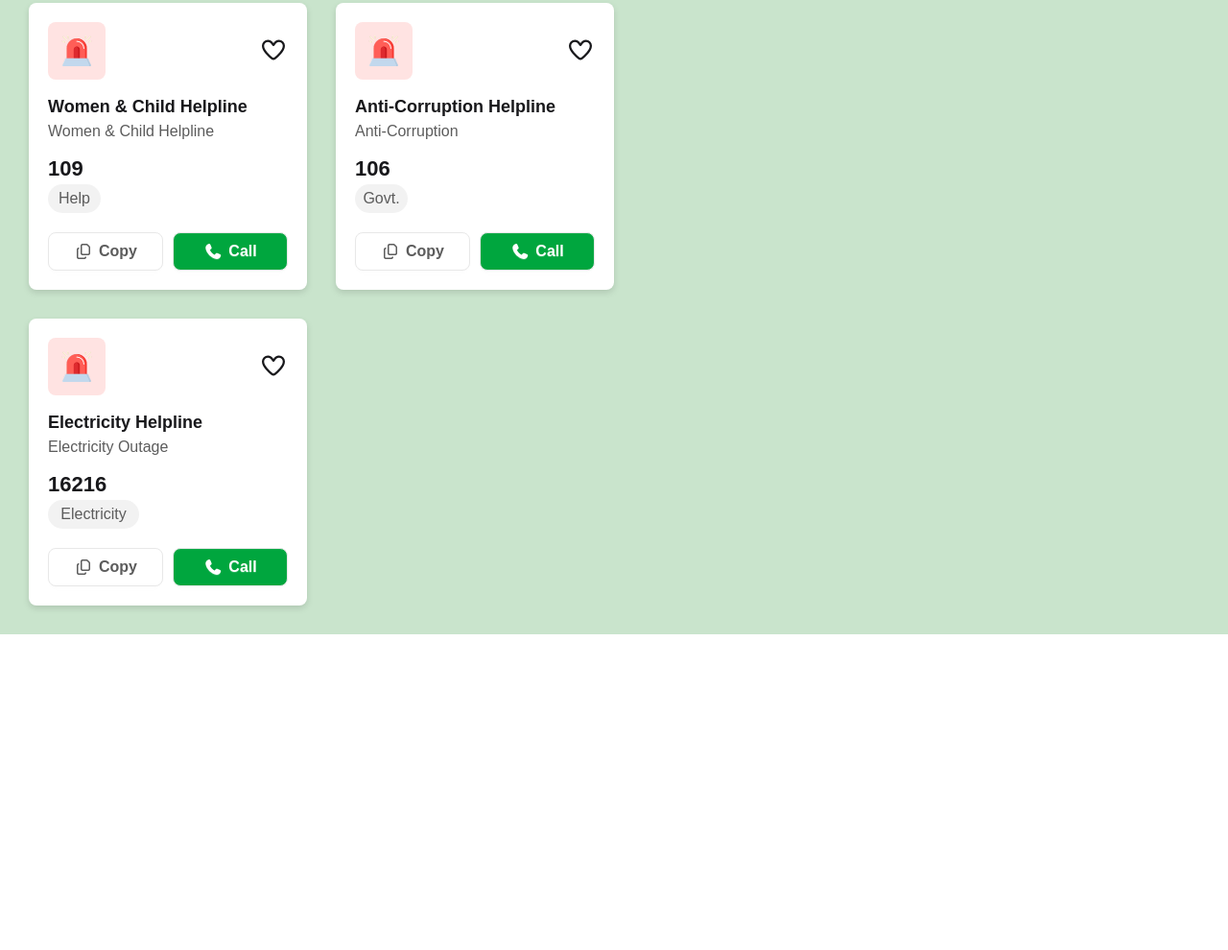
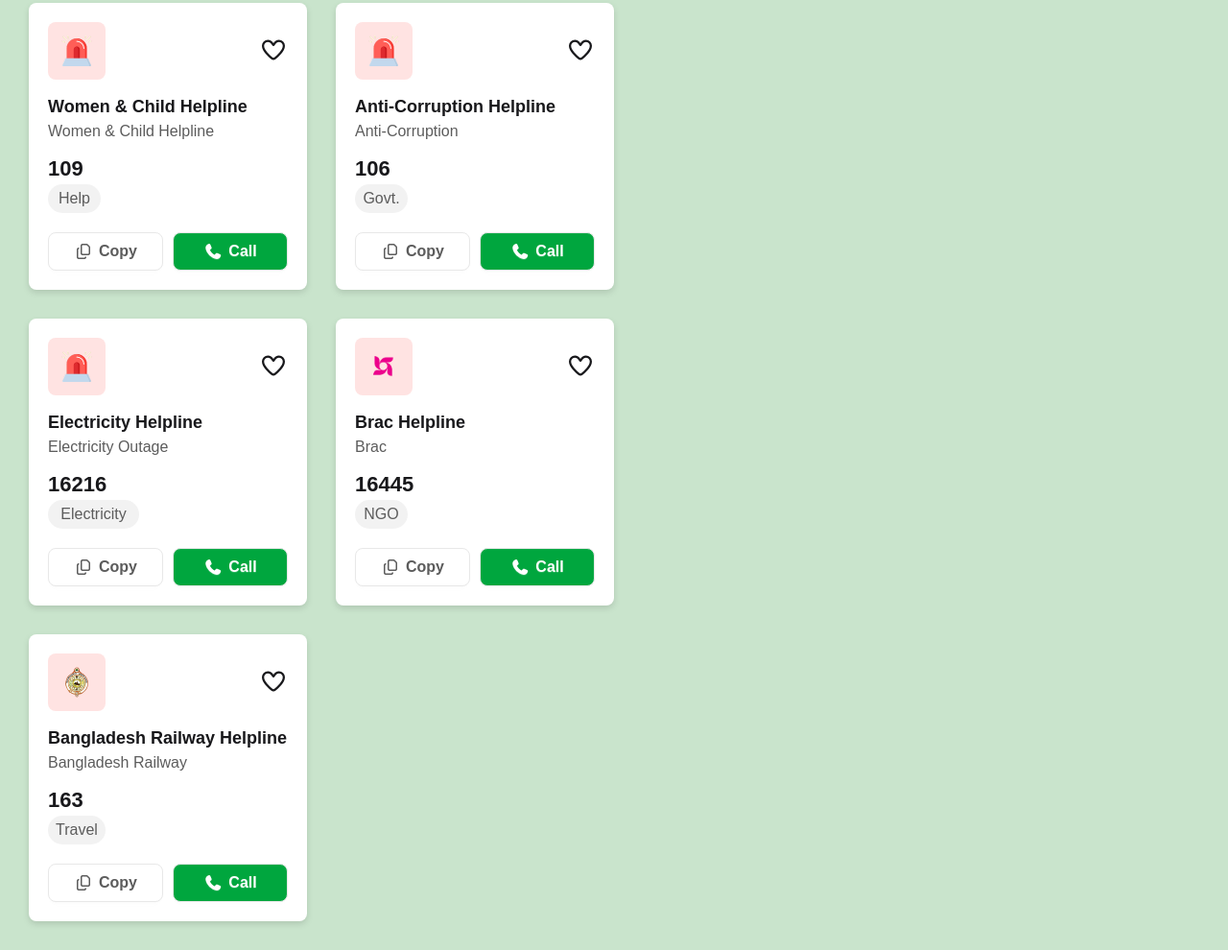
Before and after one commit to atikhassan64/asignment-05, a plain HTML site: page index.html in a window 1280 px wide. Shown: the part 1050-2040 px from the top of the page at 96% size. Before the commit the page ends 1711 px from the top, so only its background shows below. Drawn offline with nearby package versions, Linux system fonts and the light colour scheme; a web font is replaced by a local one.

Commit message:
add more card

```diff
--- a/index.html
+++ b/index.html
@@ -175,5 +175,43 @@
                             <button id="call-btn-7" class="btn text-[16px] text-[#ffffff] bg-[#00A63E] hover:bg-[#17e964] w-[120px] rounded-lg"><i class="fa-solid fa-phone"></i> Call</button>
                         </div>
                 </div>
+                <div class="card-08 bg-[#fff] drop-shadow-md rounded-lg p-[20px] w-full sm:w-[290px]">
+                        <div class="flex items-center justify-between mb-[15px]">
+                            <div class="w-[60px] h-[60px] bg-[#FFE3E2] flex items-center justify-center rounded-lg">
+                                <img class="w-[32px] mx-auto " src="assets/brac.png" alt="image">
+                            </div>
+                            <button class="heart-btn text-[24px] cursor-pointer"><i class="fa-regular fa-heart"></i></button>
+                        </div>
+                        <h1 class="text-[18px] font-bold">Brac Helpline</h1>
+                        <p class="text-[16px] text-[#5C5C5C] mb-[10px]">Brac</p>
+                        <h1 id="copyText-8" class="text-[22px] font-bold">16445</h1>
+                        <div class="w-[55px] h-[30px] bg-[#F2F2F2] flex items-center justify-center rounded-full mb-[20px]">
+                            <p class="text-[16px] text-[#5C5C5C]">NGO</p>
+                        </div>
+                        <div class="flex justify-between">
+                            <button id="copy-btn-8" class="btn text-[16px] text-[#5C5C5C] bg-white hover:bg-gray-50 w-[120px] rounded-lg"><i class="fa-regular fa-copy"></i> <span id="copy-btn-08">Copy</span></button>
+                            <button id="call-btn-8" class="btn text-[16px] text-[#ffffff] bg-[#00A63E] hover:bg-[#17e964] w-[120px] rounded-lg"><i class="fa-solid fa-phone"></i> Call</button>
+                        </div>
+                </div>
+                <div class="card-09 bg-[#fff] drop-shadow-md rounded-lg p-[20px] w-full sm:w-[290px]">
+                    <div class="flex items-center justify-between mb-[15px]">
+                        <div class="w-[60px] h-[60px] bg-[#FFE3E2] flex items-center justify-center rounded-lg">
+                            <img class="w-[32px] mx-auto " src="assets/Bangladesh-Railway.png" alt="image">
+                        </div>
+                        <button class="heart-btn text-[24px] cursor-pointer"><i class="fa-regular fa-heart"></i></button>
+                    </div>
+                    <h1 class="text-[18px] font-bold">Bangladesh Railway Helpline </h1>
+                    <p class="text-[16px] text-[#5C5C5C] mb-[10px]">Bangladesh Railway</p>
+                    <h1 id="copyText-9" class="text-[22px] font-bold">163</h1>
+                    <div class="w-[60px] h-[30px] bg-[#F2F2F2] flex items-center justify-center rounded-full mb-[20px]">
+                        <p class="text-[16px] text-[#5C5C5C]">Travel</p>
+                    </div>
+                    <div class="flex justify-between">
+                        <button id="copy-btn-9" class="btn text-[16px] text-[#5C5C5C] bg-white hover:bg-gray-50 w-[120px] rounded-lg"><i class="fa-regular fa-copy"></i> <span id="copy-btn-09">Copy</span></button>
+                        <button id="call-btn-9" class="btn text-[16px] text-[#ffffff] bg-[#00A63E] hover:bg-[#17e964] w-[120px] rounded-lg"><i class="fa-solid fa-phone"></i> Call</button>
+                    </div>
+                </div>
+            </div>
+
 </body>
 </html>
```
